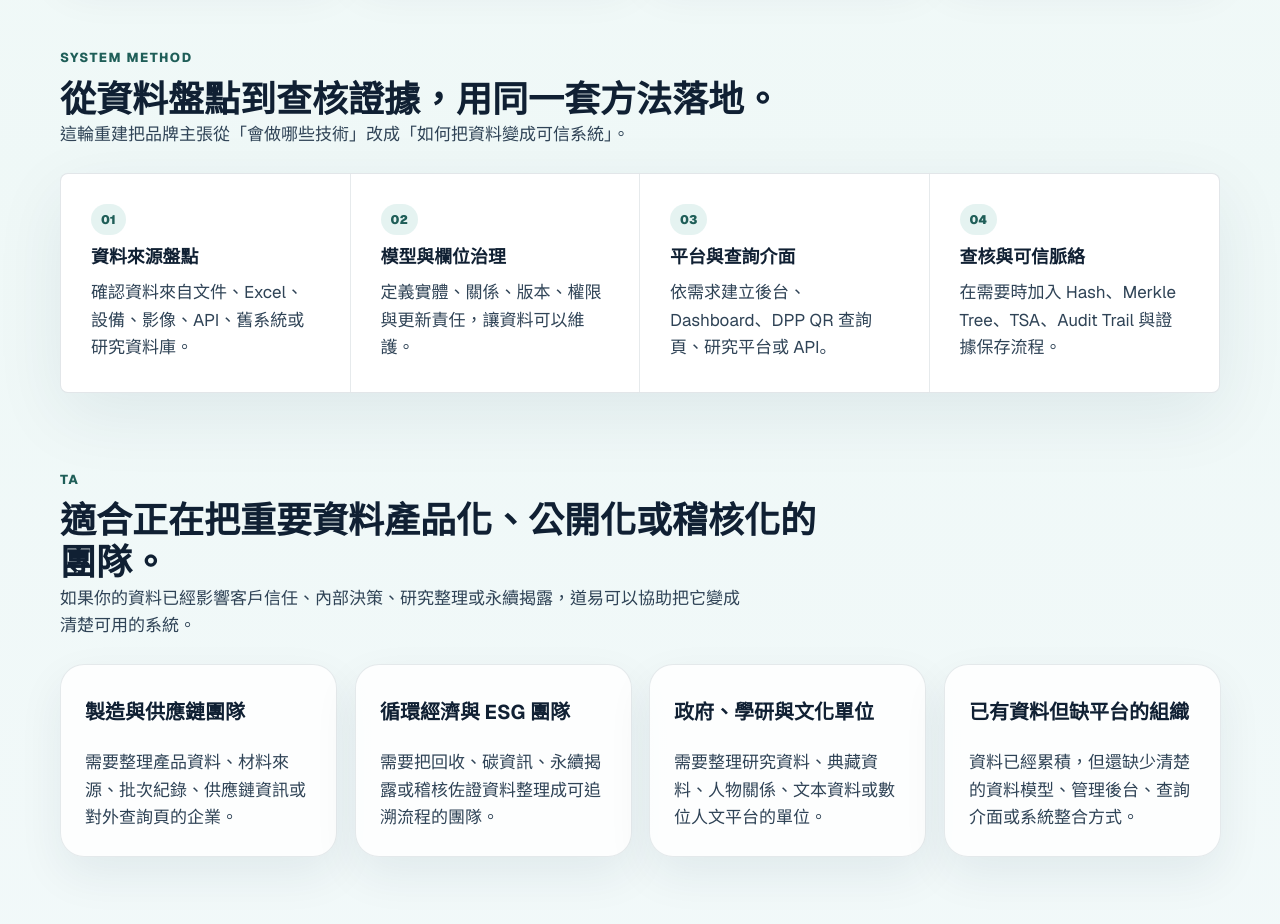
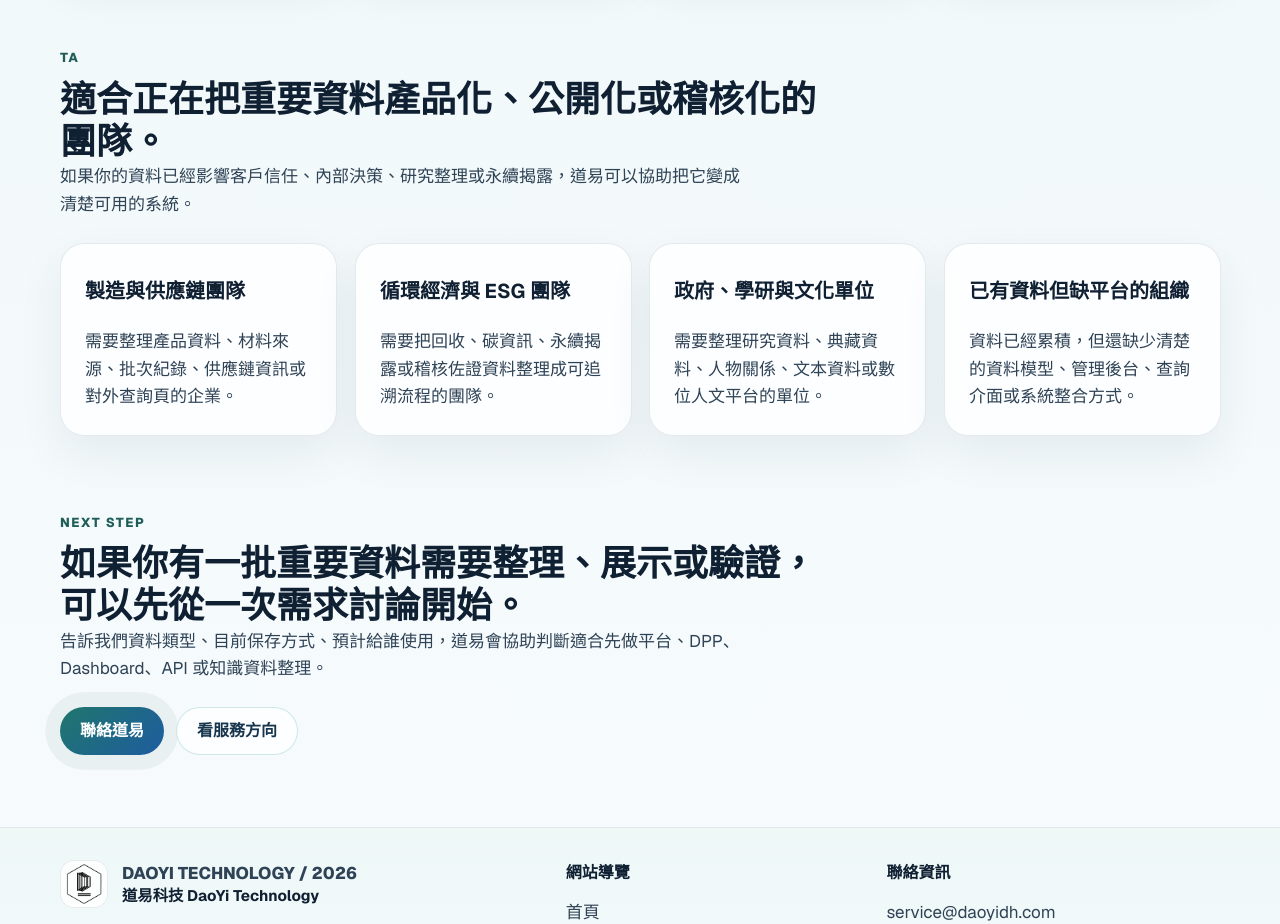
Before and after one commit to yangyen1977-wq/daoyi-website-2026, a Next.js app: page / in a window 1280 px wide. Shown: the part 1640-2564 px from the top of the page. Built offline with nearby package versions, Linux system fonts and the light colour scheme.

Commit message:
Remove extra home page sections

```diff
--- a/src/app/page.tsx
+++ b/src/app/page.tsx
@@ -4,12 +4,8 @@ import Link from "next/link";
 import { Section } from "@/components/section";
 import {
   homeBuyerPaths,
-  homeCaseSignals,
   homeHero,
-  homeProofArchitecture,
-  homeSitemapRebuild,
   homeTargetAudiences,
-  homeThirdPartyReview,
   homeWhatWeDo,
 } from "@/lib/content/home";
 import { publicAssetPath, siteConfig } from "@/lib/site";
@@ -75,22 +71,6 @@ export default function HomePage() {
       </Section>
 
       <Section
-        eyebrow="System method"
-        title="從資料盤點到查核證據，用同一套方法落地。"
-        description="這輪重建把品牌主張從「會做哪些技術」改成「如何把資料變成可信系統」。"
-      >
-        <div className="home-architecture-grid">
-          {homeProofArchitecture.map((item) => (
-            <article key={item.step} className="home-architecture-step">
-              <span>{item.step}</span>
-              <h3>{item.title}</h3>
-              <p>{item.detail}</p>
-            </article>
-          ))}
-        </div>
-      </Section>
-
-      <Section
         eyebrow="TA"
         title="適合正在把重要資料產品化、公開化或稽核化的團隊。"
         description="如果你的資料已經影響客戶信任、內部決策、研究整理或永續揭露，道易可以協助把它變成清楚可用的系統。"
@@ -102,55 +82,6 @@ export default function HomePage() {
               <p>{item.detail}</p>
             </article>
           ))}
-        </div>
-      </Section>
-
-      <Section
-        eyebrow="Proof"
-        title="案例呈現改成讓買方判斷：問題、做法、結果是否相近。"
-        description="案例不只列作品名稱，而要讓決策者快速對照自己的資料情境。"
-      >
-        <div className="card-grid three-up">
-          {homeCaseSignals.map((item) => (
-            <article key={item.title} className="card home-proof-card">
-              <span className="mini-label accent">{item.type}</span>
-              <h3>{item.title}</h3>
-              <p>{item.result}</p>
-            </article>
-          ))}
-        </div>
-        <div className="section-actions">
-          <Link href="/work" className="button-secondary">查看完整案例實績</Link>
-        </div>
-      </Section>
-
-      <Section
-        eyebrow="2026 Sitemap"
-        title="新版 sitemap 以買方決策旅程重排，而不是只列頁面。"
-        description="首頁負責定位與分流，解決方案負責選型，技術頁降低風險，案例頁建立信任，聯絡頁收斂下一步。"
-      >
-        <div className="home-sitemap-list">
-          {homeSitemapRebuild.map((item) => (
-            <article key={item.page} className="home-sitemap-item">
-              <strong>{item.page}</strong>
-              <p>{item.job}</p>
-            </article>
-          ))}
-        </div>
-      </Section>
-
-      <Section
-        eyebrow="Third-party quick review"
-        title="本輪快速總評"
-        description={homeThirdPartyReview.summary}
-      >
-        <div className="home-review-panel">
-          <strong>{homeThirdPartyReview.score}</strong>
-          <div className="home-review-metrics">
-            {homeThirdPartyReview.criteria.map((criterion) => (
-              <span key={criterion}>{criterion}</span>
-            ))}
-          </div>
         </div>
       </Section>
 
```
